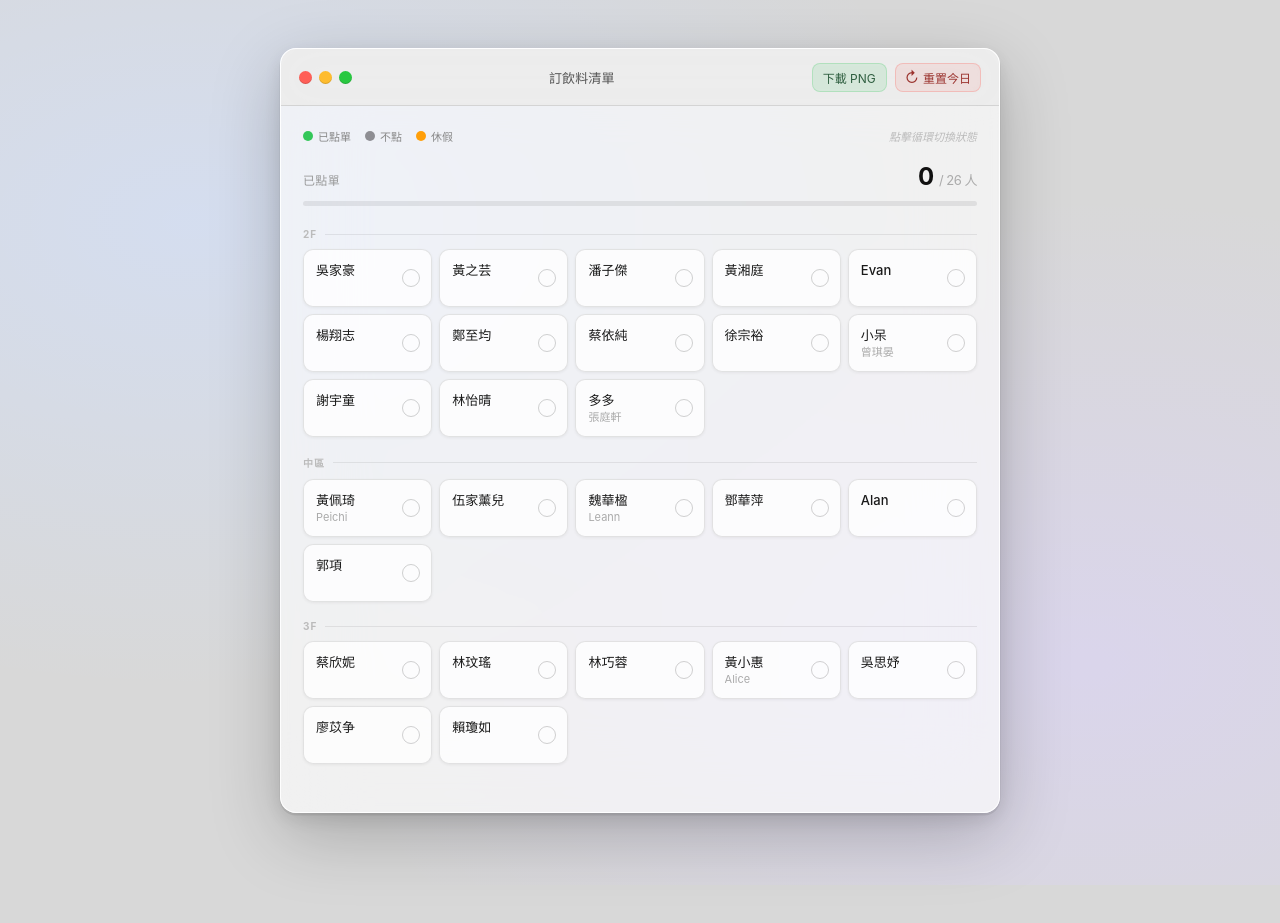
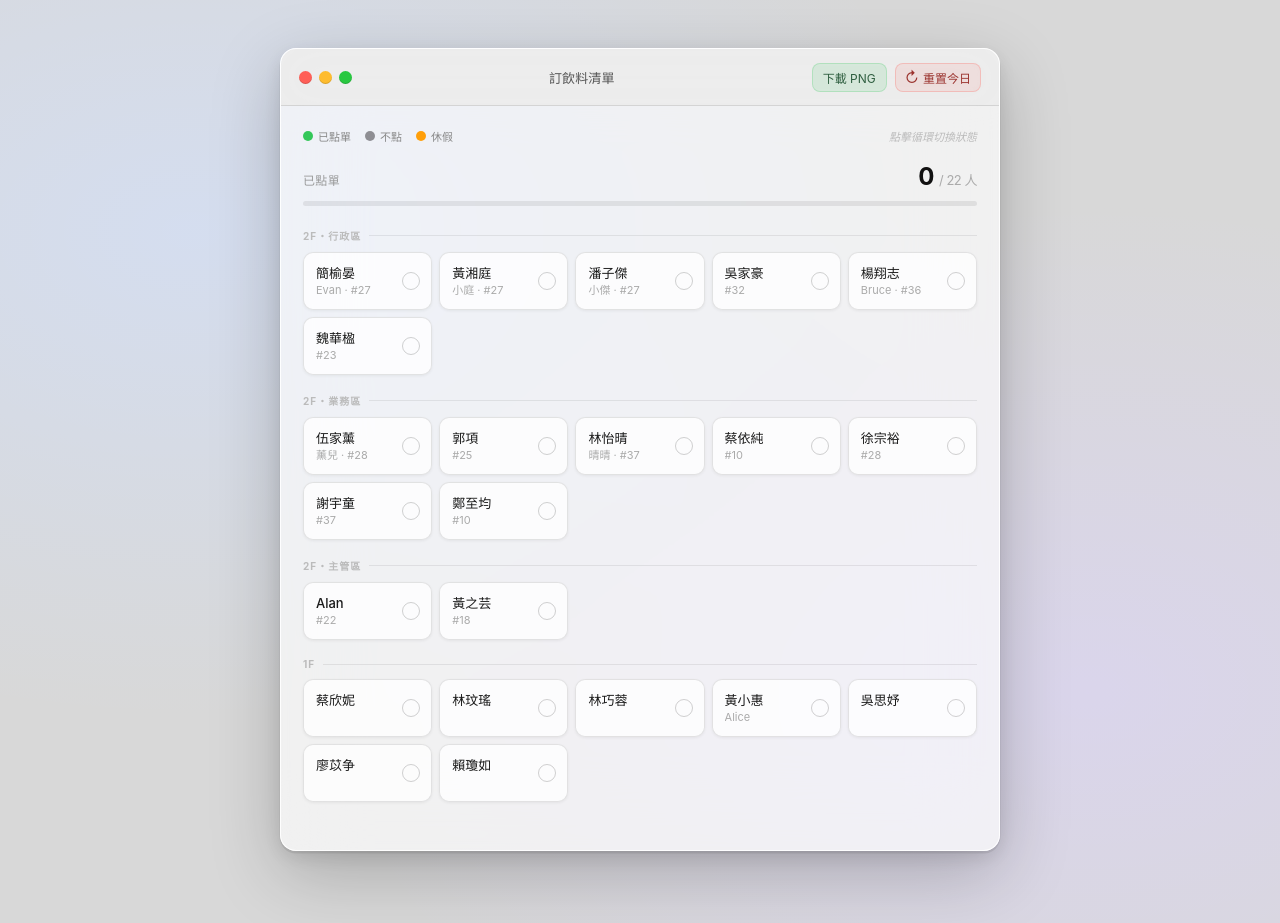
Before and after one commit to bruce-yang-422/beverage-order-manager, a plain HTML site: page index.html in a window 1280 px wide. Before the commit the page ends 885 px from the top, so only its background shows below. Drawn offline with Linux system fonts and the light colour scheme.

Commit message:
更新樓層名單與 2F 分區 / Update floor roster and 2F zones
將原 3F 人員改列 1F，依最新名單整理 2F 行政區、業務區與主管區，更新姓名、暱稱、分機與總人數，並調整 PNG 標題分隔線及版本文件。

Move the former 3F roster to 1F and organize 2F into administration, sales, and management zones. Refresh names, nicknames, extensions, and headcount, and update PNG heading dividers and version documentation.

```diff
--- a/index.html
+++ b/index.html
@@ -36,7 +36,7 @@
     <div class="progress-wrap">
       <div class="progress-header">
         <div class="progress-label">已點單</div>
-        <div class="progress-count" id="count">0<span id="count-sub"> / 27 人</span></div>
+        <div class="progress-count" id="count">0<span id="count-sub"> / 22 人</span></div>
       </div>
       <div class="bar-track"><div class="bar-fill" id="bar"></div></div>
     </div>
--- a/js/script.js
+++ b/js/script.js
@@ -11,30 +11,28 @@
   }
 */
 const sections = [
-  { label: '2F', people: [
-    { name:'吳家豪',       sub:'' },
-    { name:'黃之芸',       sub:'' },
-    { name:'潘子傑',       sub:'' },
-    { name:'黃湘庭',       sub:'' },
-    { name:'Evan',         sub:'' },
-    { name:'楊翔志',       sub:'' },
-    { name:'鄭至均',       sub:'' },
-    { name:'蔡依純',       sub:'' },
-    { name:'徐宗裕',       sub:'' },
-    { name:'小呆',         sub:'曾琪晏' },
-    { name:'謝宇童',       sub:'' },
-    { name:'林怡晴',       sub:'' },
-    { name:'多多',         sub:'張庭軒' },
+  { label: '2F・行政區', people: [
+    { name:'簡榆晏', sub:'Evan · #27' },
+    { name:'黃湘庭', sub:'小庭 · #27' },
+    { name:'潘子傑', sub:'小傑 · #27' },
+    { name:'吳家豪', sub:'#32' },
+    { name:'楊翔志', sub:'Bruce · #36' },
+    { name:'魏華楹', sub:'#23' },
   ]},
-  { label: '中區', people: [
-    { name:'黃佩琦',  sub:'Peichi' },
-    { name:'伍家薰兒',sub:'' },
-    { name:'魏華楹',  sub:'Leann' },
-    { name:'鄧華萍',  sub:'' },
-    { name:'Alan',    sub:'' },
-    { name:'郭項',    sub:'' },
+  { label: '2F・業務區', people: [
+    { name:'伍家薰', sub:'薰兒 · #28' },
+    { name:'郭項',   sub:'#25' },
+    { name:'林怡晴', sub:'晴晴 · #37' },
+    { name:'蔡依純', sub:'#10' },
+    { name:'徐宗裕', sub:'#28' },
+    { name:'謝宇童', sub:'#37' },
+    { name:'鄭至均', sub:'#10' },
   ]},
-  { label: '3F', people: [
+  { label: '2F・主管區', people: [
+    { name:'Alan',   sub:'#22' },
+    { name:'黃之芸', sub:'#18' },
+  ]},
+  { label: '1F', people: [
     { name:'蔡欣妮',  sub:'' },
     { name:'林玟瑤',  sub:'' },
     { name:'林巧蓉',  sub:'' },
@@ -515,7 +513,7 @@ function renderPngCanvas(){
     ctx.fillText(sec.label, winX + contentPad, y + 8);
     ctx.strokeStyle = 'rgba(0,0,0,0.08)';
     ctx.beginPath();
-    ctx.moveTo(winX + contentPad + 34, y + 5);
+    ctx.moveTo(winX + contentPad + ctx.measureText(sec.label).width + 14, y + 5);
     ctx.lineTo(winX + contentPad + gridWidth, y + 5);
     ctx.stroke();
     y += 21 + titleGap;
```
Also changed, not shown: 1 other file.
